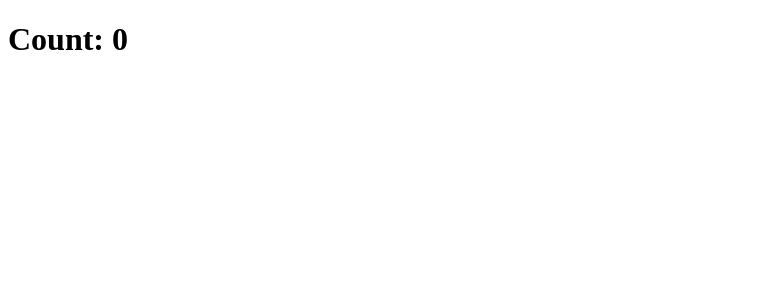
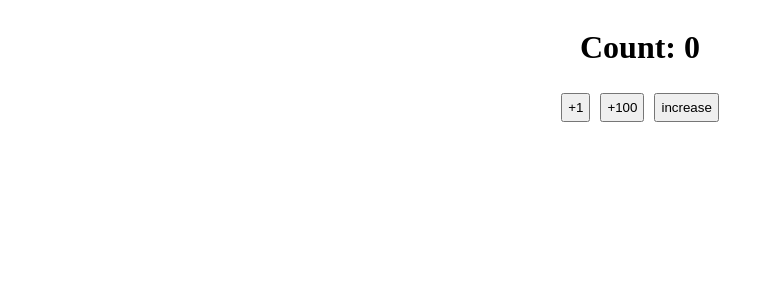
Before and after one commit to mate-academy/react_counter, a React (Create React App) app: page / in a window 1280 px wide. Shown: the top 300 px of the page, without its empty margins (0-773 px from the left). Built offline with nearby package versions, Linux system fonts and the light colour scheme; the HTML template or start-up script is replaced by a standard one.

Commit message:
First solution

```diff
--- a/src/App.scss
+++ b/src/App.scss
@@ -1 +1,11 @@
-// styles go here
+.App {
+  display: flex;
+  flex-direction: column;
+  align-items: center;
+
+  &__button {
+    padding: 5px;
+    margin: 5px;
+    cursor: pointer;
+  }
+}
--- a/src/App.tsx
+++ b/src/App.tsx
@@ -1,16 +1,64 @@
 import React from 'react';
 import './App.scss';
+import { State } from './State';
 
 class App extends React.Component {
-  addOne = () => {};
+  state = {
+    sum: 0,
+  };
 
-  add100 = () => {};
+  addOne = () => {
+    this.setState((state: State) => ({
+      sum: state.sum + 1,
+    }));
+  };
 
-  increase = () => {};
+  add100 = () => {
+    this.setState((state: State) => ({
+      sum: state.sum + 100,
+    }));
+  };
+
+  increase = () => {
+    if (this.state.sum % 5 === 0) {
+      this.addOne();
+      this.add100();
+    } else {
+      this.addOne();
+    }
+  };
 
   render() {
     return (
-      <h1>Count: 0</h1>
+      <div className="App">
+        <h1 className="App__title">
+          {`Count: ${this.state.sum}`}
+        </h1>
+
+        <div className="App__buttons">
+          <button
+            className="App__button"
+            type="button"
+            onClick={this.addOne}
+          >
+            +1
+          </button>
+          <button
+            className="App__button"
+            type="button"
+            onClick={this.add100}
+          >
+            +100
+          </button>
+          <button
+            className="App__button"
+            type="button"
+            onClick={this.increase}
+          >
+            increase
+          </button>
+        </div>
+      </div>
     );
   }
 }
--- /dev/null
+++ b/src/State.tsx
@@ -0,0 +1,3 @@
+export interface State {
+  sum: number;
+}
```
Also changed, not shown: 1 other file (tests, documents, lock files or other folders).
